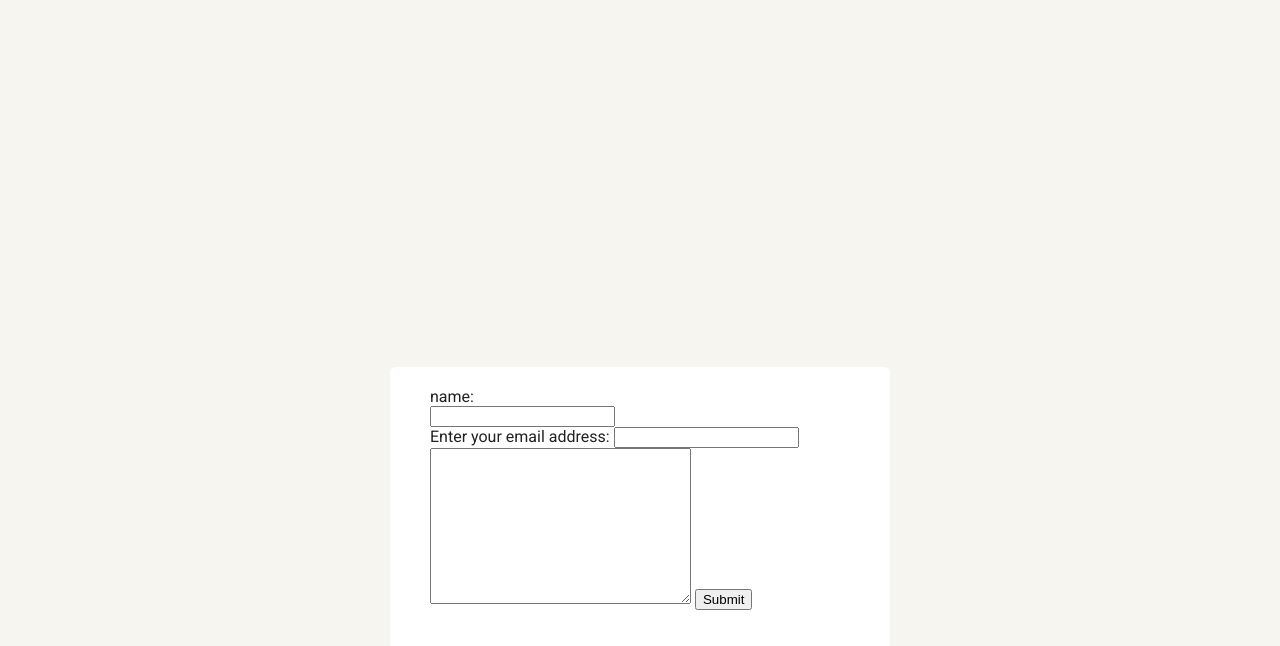
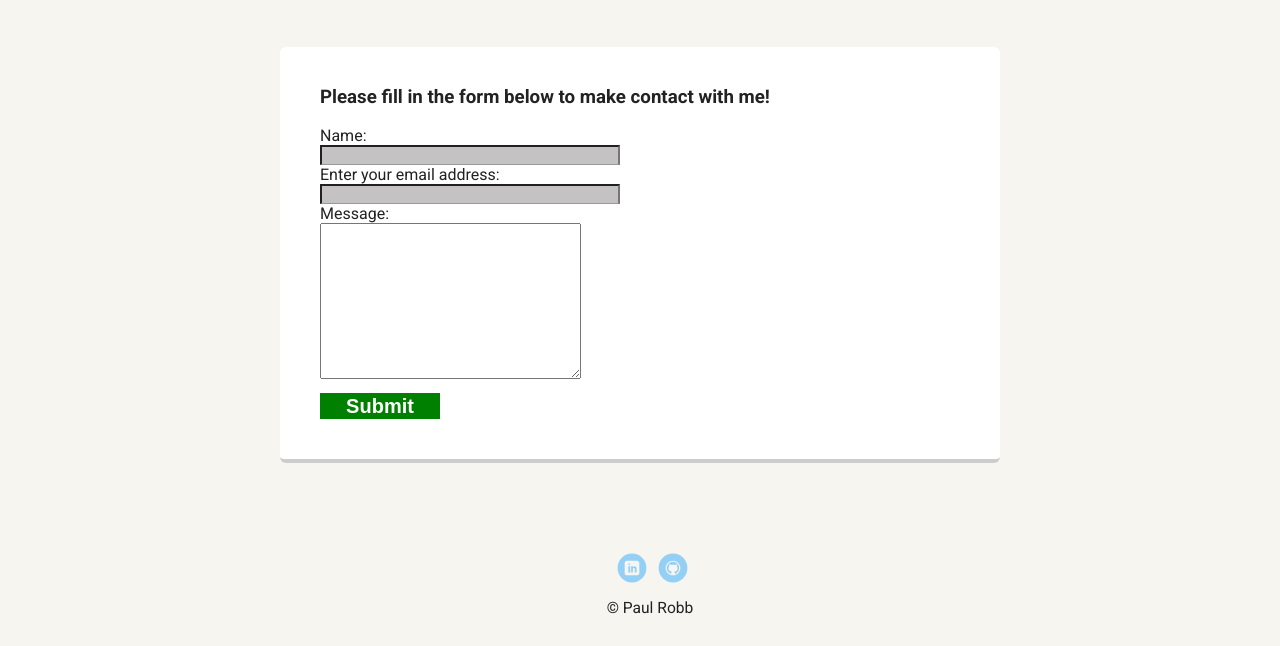
Before and after one commit to luapbbor/techDegree_FEWD_Project1, a plain HTML site: page contact.html in a window 1280 px wide. Shown: the part 153-799 px from the top of the page. Drawn offline with Linux system fonts and the light colour scheme; a web font is replaced by a local one.

Commit message:
Contact updated
The form has been updated on the contact form and the style.css adjusted to style this page

```diff
--- a/contact.html
+++ b/contact.html
@@ -15,19 +15,21 @@
           <li><a href="contact.html">Contact Me</a></li>
         </ul>
     </nav>
-    <header class="contactHeader">
+    <header id="contactHeader">
         <h1> Contact Me</h1>
     </header>
     <main class="flex">
-        <section class="card">
+        <section class="contactCard">
+            <h3>Please fill in the form below to make contact with me!</h3>
+            <!--The below form is just a placeholder, does not work-->
             <form>
-                <label for="name">name:</label><br>
+                <label for="name">Name:</label><br>
                 <input type="text" id="name" name="name"><br>
-                <label for="email">Enter your email address:</label>
-                <input type="email" id="email" name="email">
+                <label for="email">Enter your email address:</label><br>
+                <input type="email" id="email" name="email"><br>
+                <label for="message">Message:</label><br>
                 <textarea name="message" rows="10" cols="30">
-
-                </textarea>
+                </textarea><br>
                 <input type="submit" class="submitButton" value="Submit">
               </form>
         </section>
--- a/styles.css
+++ b/styles.css
@@ -85,10 +85,9 @@ header .profile-image:hover {
 }
 
 .contactHeader {
-  background: url('') no-repeat top center ;
-  background-size: cover;
-  overflow: hidden;
- max-height: 150px;
+  background: none !important ;
+  background-color: red !important;
+ max-height: 50px !important;
 }
 
 .tag {
@@ -129,6 +128,37 @@ header .profile-image:hover {
 }
 .experienceCard:hover {
   border-color: #ff99ff;
+}
+
+.contactCard {
+  margin: 30px;
+  padding: 20px 40px 40px;
+  min-width: 60%;
+  text-align: left;
+  background: #fff;
+  border-bottom: 4px solid #ccc;
+  border-radius: 6px;
+  transition: all .5s;
+}
+.contactCard:hover {
+  border-color: #ff99ff;
+}
+
+.submitButton {
+  background-color: green;
+  border: 0;
+  width: 120px;
+  height: 26px;
+  color: white;
+  font-size: 20px;
+  font-weight: bold;
+  margin-top: 10px;
+}
+
+input {
+  background-color: rgb(196, 194, 194);
+  border-bottom: 1px solid #999;
+  width: 300px;
 }
 
 ul.skills {
@@ -209,9 +239,17 @@ a.social:hover {
       flex-wrap: wrap;
   }
 
+  #contactHeader {
+    background: none !important ;
+   min-height: 70px;
+   max-height: 150px !important;
+  }
+
   header {
     min-height: 470px;
   }
+
+
 
   .nav {
     max-width: 1200px;
```
